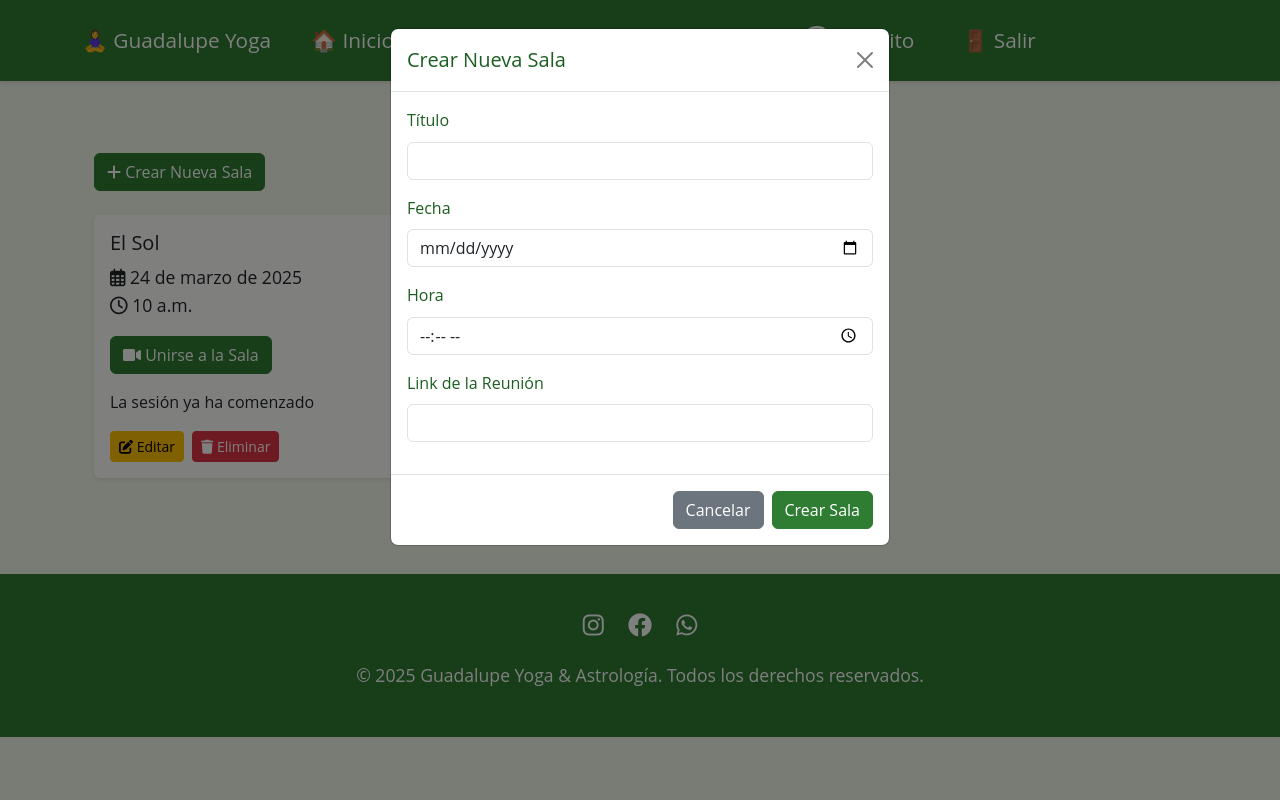
After one commit to josevazquez3/GuadaYoga, a Django app: page /rooms/ in a window 1280 px wide, after a click on "Crear Nueva Sala". The commit adds this page. Run offline with Django 4.2, Linux system fonts and the light colour scheme; a user stored in the database is signed in; data comes from the database, SQL or seed files in the repository; both versions use the stored data as it was after the commit; some libraries are stand-ins or nearby versions.

Commit message:
Se agrego en el header Salas para unirse a videos llamadas

```diff
--- a/core/models.py
+++ b/core/models.py
@@ -1,6 +1,7 @@
 from django.db import models
 from django.contrib.auth.models import User
 from embed_video.fields import EmbedVideoField
+from django.utils import timezone
 
 class Profile(models.Model):
     user = models.OneToOneField(User, on_delete=models.CASCADE)
@@ -36,3 +37,28 @@ class Contact(models.Model):
 
     def __str__(self):
         return f"{self.name} {self.surname} - {self.subject}"
+
+class Room(models.Model):
+    title = models.CharField(max_length=200)
+    date = models.DateField()
+    time = models.TimeField()
+    meeting_link = models.URLField()
+    created_by = models.ForeignKey(User, on_delete=models.CASCADE)
+    created_at = models.DateTimeField(auto_now_add=True)
+    updated_at = models.DateTimeField(auto_now=True)
+
+    class Meta:
+        ordering = ['date', 'time']
+
+    def __str__(self):
+        return self.title
+
+    @property
+    def datetime(self):
+        return timezone.make_aware(
+            timezone.datetime.combine(self.date, self.time)
+        )
+
+    @property
+    def is_past(self):
+        return self.datetime < timezone.now()
--- a/core/templatetags/__init__.py
+++ b/core/templatetags/__init__.py
@@ -0,0 +1 @@
+# This file is intentionally left empty to mark this directory as a Python package
--- /dev/null
+++ b/core/templatetags/date_filters.py
@@ -0,0 +1,32 @@
+from django import template
+from django.utils.formats import date_format
+from django.utils.timezone import localtime
+from datetime import datetime
+
+register = template.Library()
+
+@register.filter(name='spanish_date')
+def spanish_date(value):
+    if not value:
+        return ''
+
+    months = {
+        1: 'enero', 2: 'febrero', 3: 'marzo', 4: 'abril',
+        5: 'mayo', 6: 'junio', 7: 'julio', 8: 'agosto',
+        9: 'septiembre', 10: 'octubre', 11: 'noviembre', 12: 'diciembre'
+    }
+
+    if isinstance(value, str):
+        try:
+            value = datetime.strptime(value, '%Y-%m-%d')
+        except ValueError:
+            return value
+
+    if isinstance(value, datetime):
+        value = value.date()
+
+    day = value.day
+    month = months[value.month]
+    year = value.year
+
+    return f"{day} de {month} de {year}"
--- a/core/urls.py
+++ b/core/urls.py
@@ -11,4 +11,8 @@ urlpatterns = [
     path('videos/<int:pk>/edit/', views.video_edit, name='video_edit'),
     path('videos/<int:pk>/delete/', views.video_delete, name='video_delete'),
     path('profile/', views.profile, name='profile'),
+    path('rooms/', views.room_list, name='room_list'),
+    path('rooms/create/', views.create_room, name='create_room'),
+    path('rooms/<int:pk>/delete/', views.delete_room, name='delete_room'),
+    path('rooms/<int:pk>/edit/', views.edit_room, name='edit_room'),
 ]
--- a/core/views.py
+++ b/core/views.py
@@ -3,7 +3,7 @@ from django.contrib.auth.decorators import login_required
 from django.contrib import messages
 from django.core.mail import send_mail
 from django.conf import settings
-from .models import Video, Contact, Profile
+from .models import Video, Contact, Profile, Room
 from django.contrib.auth.models import User
 from django.contrib.admin.views.decorators import staff_member_required
 
@@ -45,6 +45,52 @@ def contact(request):
         return redirect('contact')
 
     return render(request, 'core/contact.html')
+
+@login_required
+def room_list(request):
+    rooms = Room.objects.all().order_by('date', 'time')
+    return render(request, 'core/room_list.html', {'rooms': rooms})
+
+@staff_member_required
+def create_room(request):
+    if request.method == 'POST':
+        title = request.POST.get('title')
+        date = request.POST.get('date')
+        time = request.POST.get('time')
+        meeting_link = request.POST.get('meeting_link')
+
+        room = Room.objects.create(
+            title=title,
+            date=date,
+            time=time,
+            meeting_link=meeting_link,
+            created_by=request.user
+        )
+
+        messages.success(request, 'Sala creada exitosamente!')
+        return redirect('room_list')
+
+    return redirect('room_list')
+
+@staff_member_required
+def delete_room(request, pk):
+    room = get_object_or_404(Room, pk=pk)
+    if request.method == 'POST':
+        room.delete()
+        messages.success(request, 'Sala eliminada exitosamente!')
+    return redirect('room_list')
+
+@staff_member_required
+def edit_room(request, pk):
+    room = get_object_or_404(Room, pk=pk)
+    if request.method == 'POST':
+        room.title = request.POST.get('title')
+        room.date = request.POST.get('date')
+        room.time = request.POST.get('time')
+        room.meeting_link = request.POST.get('meeting_link')
+        room.save()
+        messages.success(request, 'Sala actualizada exitosamente!')
+    return redirect('room_list')
 
 @login_required
 def video_list(request):
--- a/templates/base.html
+++ b/templates/base.html
@@ -115,13 +115,8 @@
                         <a class="nav-link" href="{% url 'about' %}">✨ Quienes Somos</a>
                     </li>
                     <li class="nav-item">
-                        <a class="nav-link" href="{% url 'video_list' %}">🎥 Videos</a>
+                        <a class="nav-link" href="{% url 'room_list' %}">🎥 Salas</a>
                     </li>
-                    <li class="nav-item">
-                        <a class="nav-link" href="{% url 'contact' %}">📞 Contacto</a>
-                    </li>
-                </ul>
-                <ul class="navbar-nav">
                     {% if user.is_authenticated %}
                         <li class="nav-item d-flex align-items-center">
                             <a class="nav-link d-flex align-items-center" href="{% url 'profile' %}">
--- /dev/null
+++ b/templates/core/room_list.html
@@ -0,0 +1,159 @@
+{% extends 'base.html' %}
+{% load static %}
+{% load date_filters %}
+
+{% block content %}
+<div class="container py-5">
+    {% if user.is_staff %}
+    <div class="mb-4">
+        <button type="button" class="btn btn-primary" data-bs-toggle="modal" data-bs-target="#createRoomModal">
+            <i class="fas fa-plus"></i> Crear Nueva Sala
+        </button>
+    </div>
+    {% endif %}
+
+    <div class="row row-cols-1 row-cols-md-2 row-cols-lg-3 g-4">
+        {% for room in rooms %}
+        <div class="col">
+            <div class="card h-100 shadow-sm">
+                <div class="card-body">
+                    <h5 class="card-title">{{ room.title }}</h5>
+                    <p class="card-text">
+                        <i class="far fa-calendar-alt"></i> {{ room.date|spanish_date }}<br>
+                        <i class="far fa-clock"></i> {{ room.time }}
+                    </p>
+                    {% if room.meeting_link %}
+                    <a href="{{ room.meeting_link }}" target="_blank" class="btn btn-primary mb-3">
+                        <i class="fas fa-video"></i> Unirse a la Sala
+                    </a>
+                    {% endif %}
+                    <div class="countdown" data-datetime="{{ room.datetime|date:'Y-m-d H:i:s' }}">
+                        Cargando contador...
+                    </div>
+                    {% if user.is_staff %}
+                    <div class="mt-3 d-flex gap-2">
+                        <button class="btn btn-sm btn-warning" data-bs-toggle="modal" data-bs-target="#editRoomModal{{ room.id }}">
+                            <i class="fas fa-edit"></i> Editar
+                        </button>
+                        <form method="POST" action="{% url 'delete_room' room.id %}" class="d-inline" onsubmit="return confirm('¿Estás seguro de que deseas eliminar esta sala?');">
+                            {% csrf_token %}
+                            <button type="submit" class="btn btn-sm btn-danger">
+                                <i class="fas fa-trash"></i> Eliminar
+                            </button>
+                        </form>
+                    </div>
+                    {% endif %}
+                </div>
+            </div>
+        </div>
+        {% empty %}
+        <div class="col-12 text-center">
+            <p class="text-muted">No hay salas programadas en este momento.</p>
+        </div>
+        {% endfor %}
+    </div>
+</div>
+
+{% if user.is_staff %}
+<!-- Create Room Modal -->
+<div class="modal fade" id="createRoomModal" tabindex="-1">
+    <div class="modal-dialog">
+        <div class="modal-content">
+            <div class="modal-header">
+                <h5 class="modal-title">Crear Nueva Sala</h5>
+                <button type="button" class="btn-close" data-bs-dismiss="modal"></button>
+            </div>
+            <form method="POST" action="{% url 'create_room' %}">
+                <div class="modal-body">
+                    {% csrf_token %}
+                    <div class="mb-3">
+                        <label for="title" class="form-label">Título</label>
+                        <input type="text" class="form-control" id="title" name="title" required>
+                    </div>
+                    <div class="mb-3">
+                        <label for="date" class="form-label">Fecha</label>
+                        <input type="date" class="form-control" id="date" name="date" required>
+                    </div>
+                    <div class="mb-3">
+                        <label for="time" class="form-label">Hora</label>
+                        <input type="time" class="form-control" id="time" name="time" required>
+                    </div>
+                    <div class="mb-3">
+                        <label for="meeting_link" class="form-label">Link de la Reunión</label>
+                        <input type="url" class="form-control" id="meeting_link" name="meeting_link" required>
+                    </div>
+                </div>
+                <div class="modal-footer">
+                    <button type="button" class="btn btn-secondary" data-bs-dismiss="modal">Cancelar</button>
+                    <button type="submit" class="btn btn-primary">Crear Sala</button>
+                </div>
+            </form>
+        </div>
+    </div>
+</div>
+
+<!-- Edit Room Modals -->
+{% for room in rooms %}
+<div class="modal fade" id="editRoomModal{{ room.id }}" tabindex="-1">
+    <div class="modal-dialog">
+        <div class="modal-content">
+            <div class="modal-header">
+                <h5 class="modal-title">Editar Sala</h5>
+                <button type="button" class="btn-close" data-bs-dismiss="modal"></button>
+            </div>
+            <form method="POST" action="{% url 'edit_room' room.id %}">
+                <div class="modal-body">
+                    {% csrf_token %}
+                    <div class="mb-3">
+                        <label for="title{{ room.id }}" class="form-label">Título</label>
+                        <input type="text" class="form-control" id="title{{ room.id }}" name="title" value="{{ room.title }}" required>
+                    </div>
+                    <div class="mb-3">
+                        <label for="date{{ room.id }}" class="form-label">Fecha</label>
+                        <input type="date" class="form-control" id="date{{ room.id }}" name="date" value="{{ room.date|date:'Y-m-d' }}" required>
+                    </div>
+                    <div class="mb-3">
+                        <label for="time{{ room.id }}" class="form-label">Hora</label>
+                        <input type="time" class="form-control" id="time{{ room.id }}" name="time" value="{{ room.time|time:'H:i' }}" required>
+                    </div>
+                    <div class="mb-3">
+                        <label for="meeting_link{{ room.id }}" class="form-label">Link de la Reunión</label>
+                        <input type="url" class="form-control" id="meeting_link{{ room.id }}" name="meeting_link" value="{{ room.meeting_link }}" required>
+                    </div>
+                </div>
+                <div class="modal-footer">
+                    <button type="button" class="btn btn-secondary" data-bs-dismiss="modal">Cancelar</button>
+                    <button type="submit" class="btn btn-primary">Guardar Cambios</button>
+                </div>
+            </form>
+        </div>
+    </div>
+</div>
+{% endfor %}
+{% endif %}
+
+<script>
+function updateCountdown() {
+    document.querySelectorAll('.countdown').forEach(function(element) {
+        const targetDate = new Date(element.dataset.datetime).getTime();
+        const now = new Date().getTime();
+        const distance = targetDate - now;
+
+        if (distance < 0) {
+            element.innerHTML = 'La sesión ya ha comenzado';
+            return;
+        }
+
+        const days = Math.floor(distance / (1000 * 60 * 60 * 24));
+        const hours = Math.floor((distance % (1000 * 60 * 60 * 24)) / (1000 * 60 * 60));
+        const minutes = Math.floor((distance % (1000 * 60 * 60)) / (1000 * 60));
+        const seconds = Math.floor((distance % (1000 * 60)) / 1000);
+
+        element.innerHTML = `Tiempo restante: ${days}d ${hours}h ${minutes}m ${seconds}s`;
+    });
+}
+
+setInterval(updateCountdown, 1000);
+updateCountdown();
+</script>
+{% endblock %}
```
Also changed, not shown: core/migrations/0003_room.py (added), db.sqlite3.
